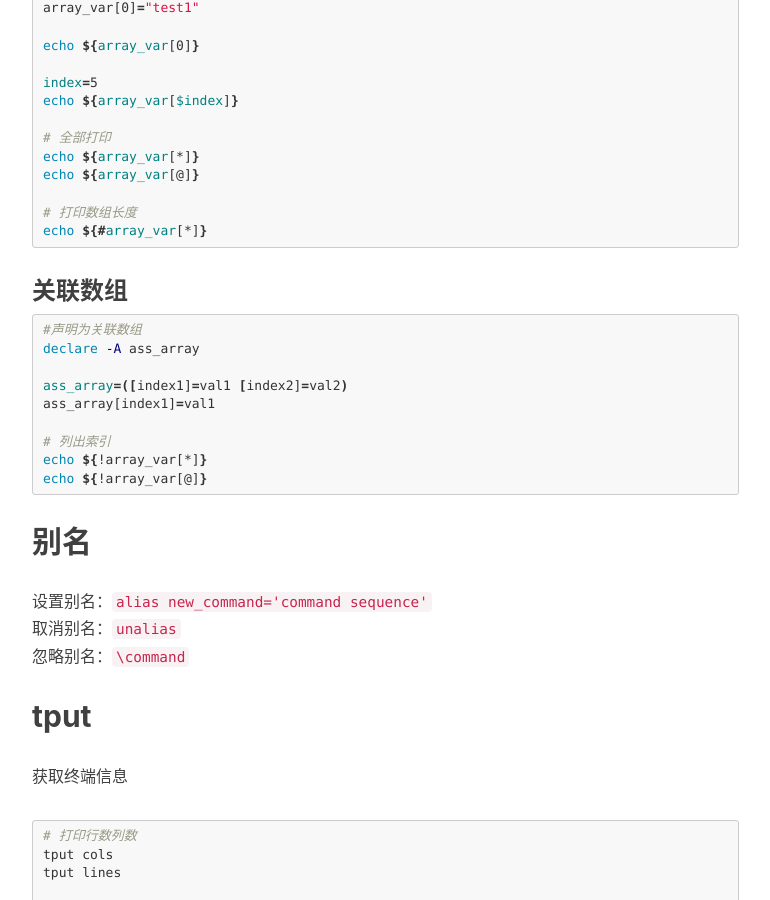
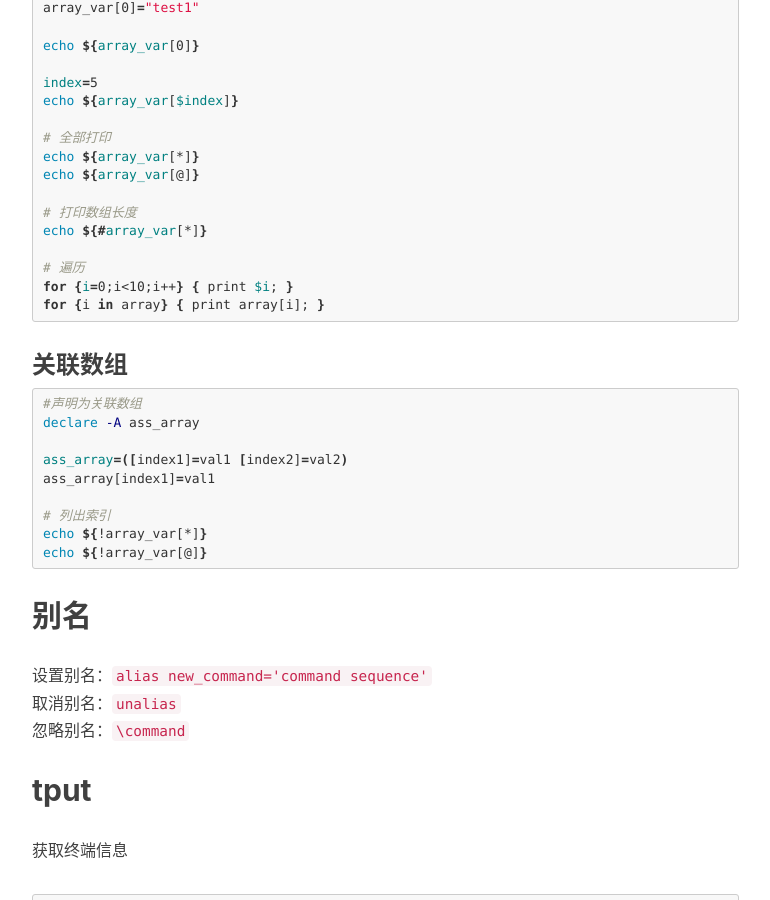
Before and after one commit to riverchu/riverchu.github.io, a Jekyll site: the page built from _posts/2019-04-09-Linux-Shell-Note-1.md, in a window 1280 px wide and 900 px high, scrolled down 5803 px. Shown: the whole window, without its empty margins (233-1003 px from the left). Built offline with Jekyll 4.4.1, drawn with Linux system fonts in a browser that asks for light colours; nearby versions of some CDN libraries; comment, search, counter and statistics services are not loaded.

Commit message:
Update 2019-04-09-Linux-Shell-Note-1.md

````diff
--- a/_posts/2019-04-09-Linux-Shell-Note-1.md
+++ b/_posts/2019-04-09-Linux-Shell-Note-1.md
@@ -256,6 +256,10 @@ echo ${array_var[@]}
 
 # 打印数组长度
 echo ${#array_var[*]}
+
+# 遍历
+for {i=0;i<10;i++} { print $i; }
+for {i in array} { print array[i]; }
 ```
 
 ### 关联数组
````
